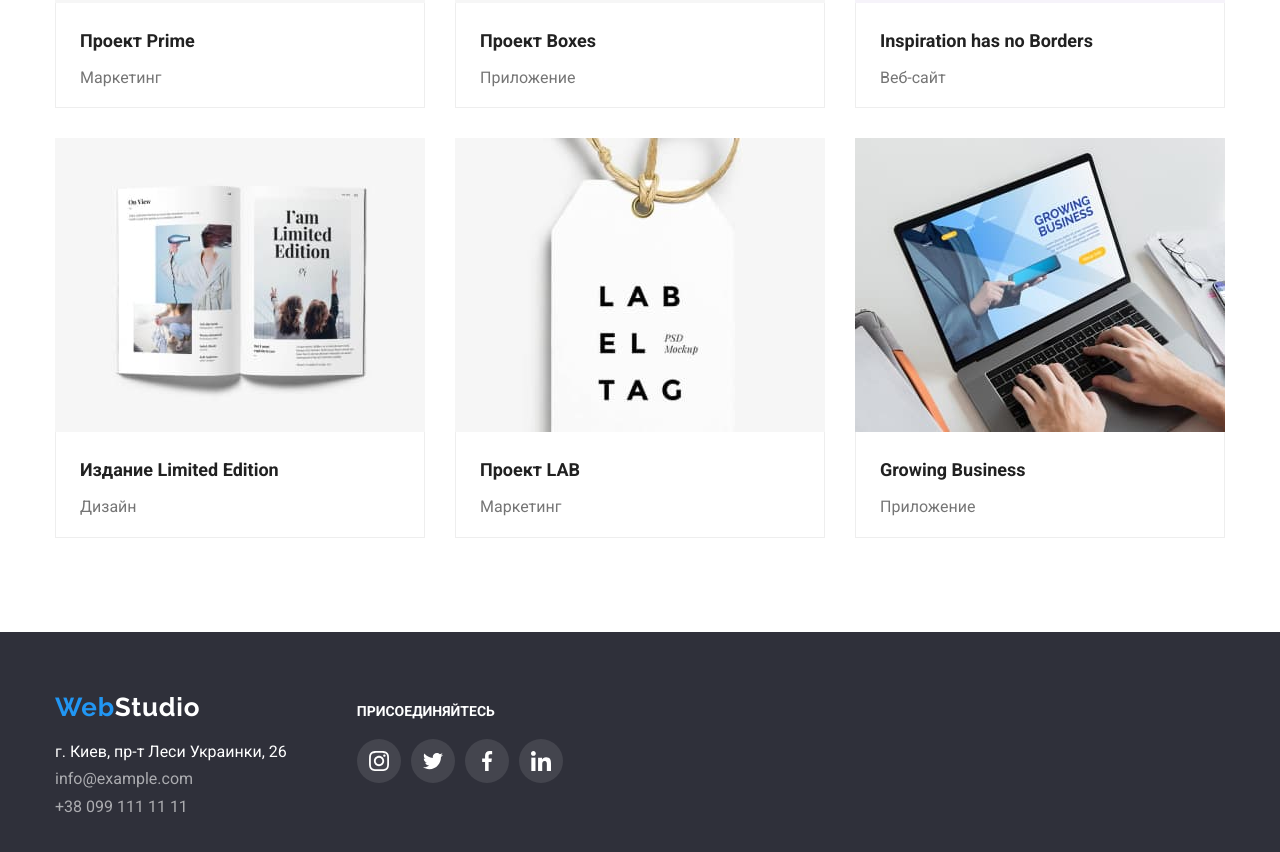
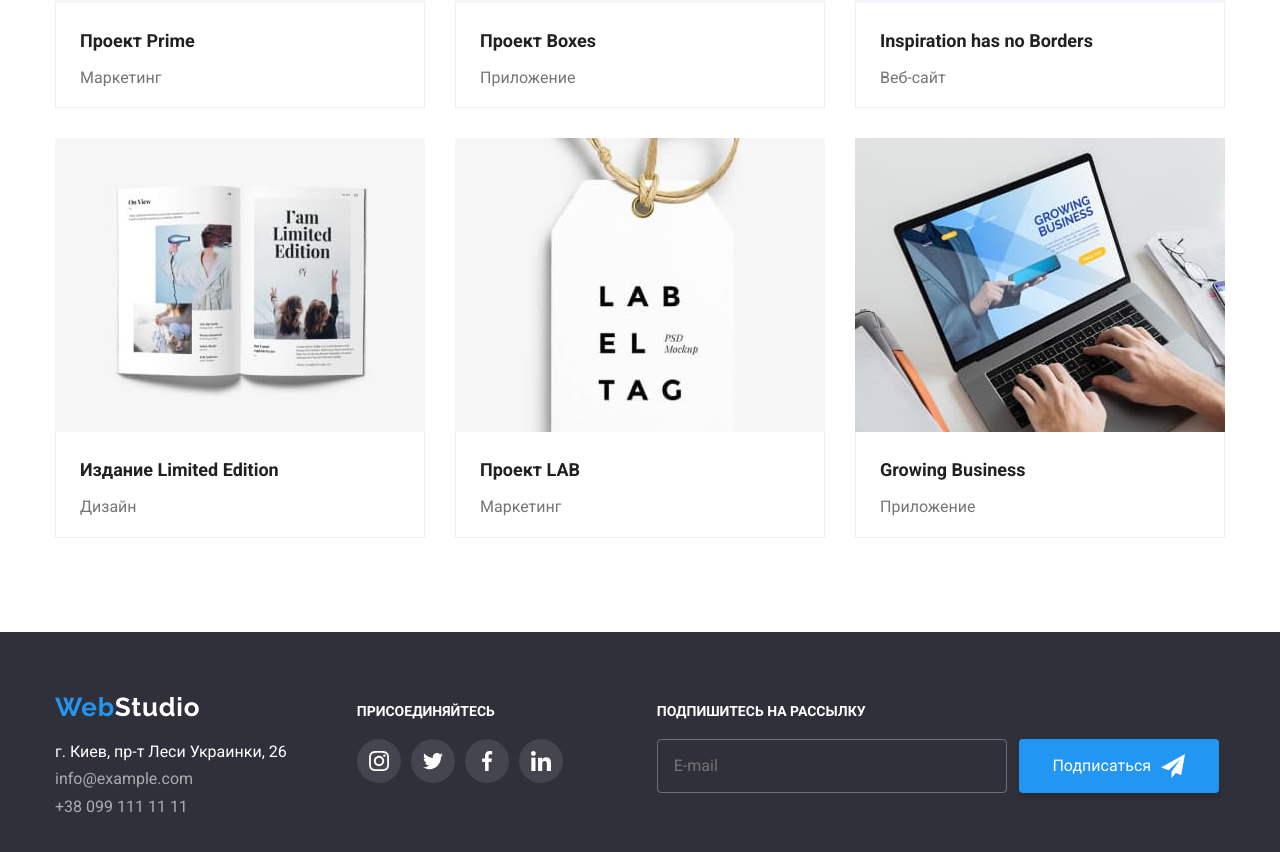
Before and after one commit to pavel-comppass/goit-markup-hw-06, a plain HTML site: page portfolio.html in a window 1280 px wide. Shown: the part 984-1836 px from the top of the page. Drawn offline with nearby package versions, Linux system fonts and the light colour scheme.

Commit message:
Add files via upload

```diff
--- a/css/style.css
+++ b/css/style.css
@@ -194,6 +194,9 @@ img {
   margin-top: 30px;
   margin-left: auto;
   margin-right: auto;
+  border: 0;
+  border-radius: 4px;
+  box-shadow: 0px 4px 4px 0px #00000026;
   transition: background-color 250ms var(--transmission-function);
 }
 
@@ -454,14 +457,15 @@ img {
   font-weight: 400;
   font-size: 16px;
   line-height: 1.87;
+  border: 0;
   border-radius: 4px;
+  box-shadow: 0px 4px 4px 0px #00000026;
+  cursor: pointer;
 }
 .subscribe-icon-send {
   width: 24px;
   height: 24px;
   margin-left: 10px;
-  /* margin-top: 12px;
-  margin-bottom: 12px; */
 }
 /*portfolio page*/
 
@@ -702,6 +706,9 @@ img {
   align-self: center;
   margin-top: 30px;
   cursor: pointer;
+  border: 0;
+  box-shadow: 0px 4px 4px 0px #00000026;
+
   transition: background-color 250ms cubic-bezier(0.4, 0, 0.2, 1);
 }
 .submit-button:hover,
--- a/portfolio.html
+++ b/portfolio.html
@@ -338,6 +338,26 @@
             </li>
           </ul>
         </div>
+        <div class="footer-subscribe-container">
+          <h3 class="footer-social-header">Подпишитесь на рассылку</h3>
+          <form action="#" class="footer-subscribe-form">
+            <label>
+              <input
+                type="email"
+                placeholder="E-mail"
+                required
+                pattern="\S+@[a-z]+.[a-z]+"
+                class="subscribe-input"
+              />
+            </label>
+            <button type="submit" class="subscribe-button">
+              <span> Подписаться </span>
+              <svg class="subscribe-icon-send">
+                <use href="./img/sprite.svg#icon-icon-send"></use>
+              </svg>
+            </button>
+          </form>
+        </div>
       </div>
     </footer>
   </body>
```
